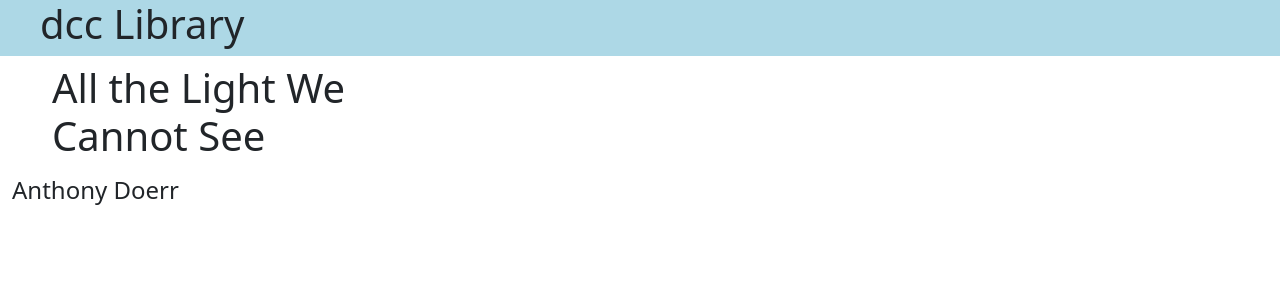
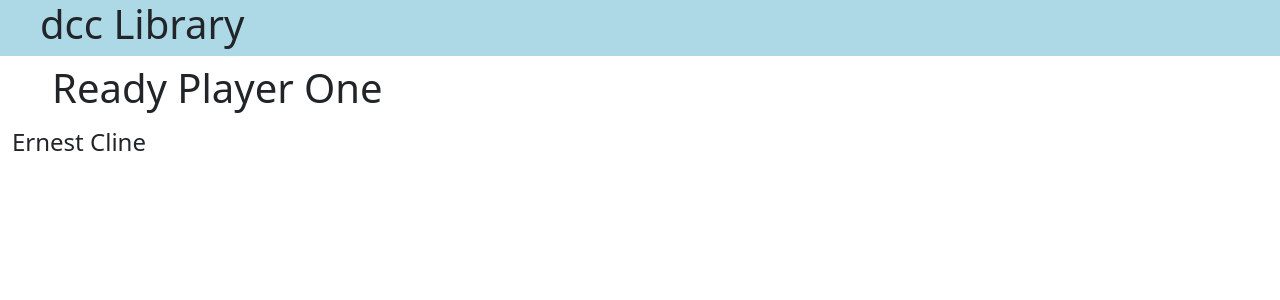
Before and after one commit to Mon-TeSmith/DCCLibraryReact, a React (Create React App) app: page / in a window 1280 px wide. Shown: the top 300 px of the page. Built offline with nearby package versions, Linux system fonts and the light colour scheme.

Commit message:
just to save

```diff
--- a/src/components/App.jsx
+++ b/src/components/App.jsx
@@ -10,7 +10,7 @@
             {title: 'The First and Last Freedom', author: 'Jiddu Krishamurit'},
         ];
         this.state = {
-            bookNumber: 1
+            bookNumber:0
         };
     }
 
```
